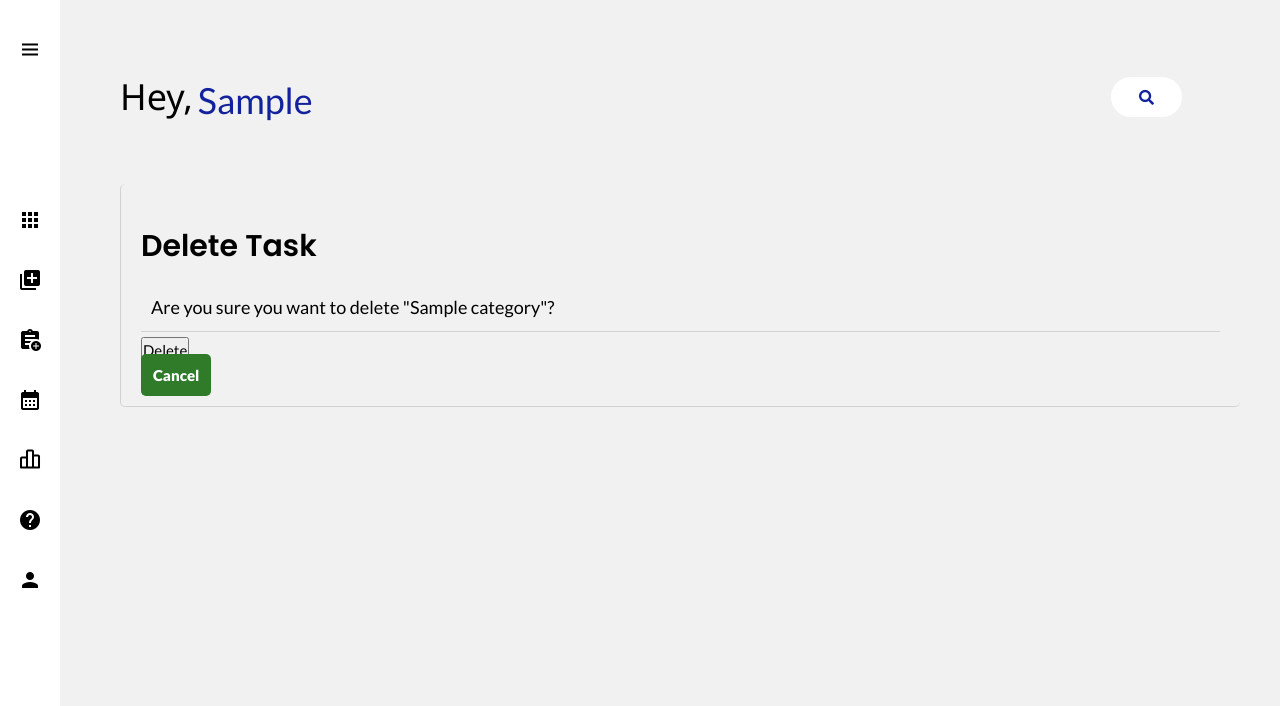
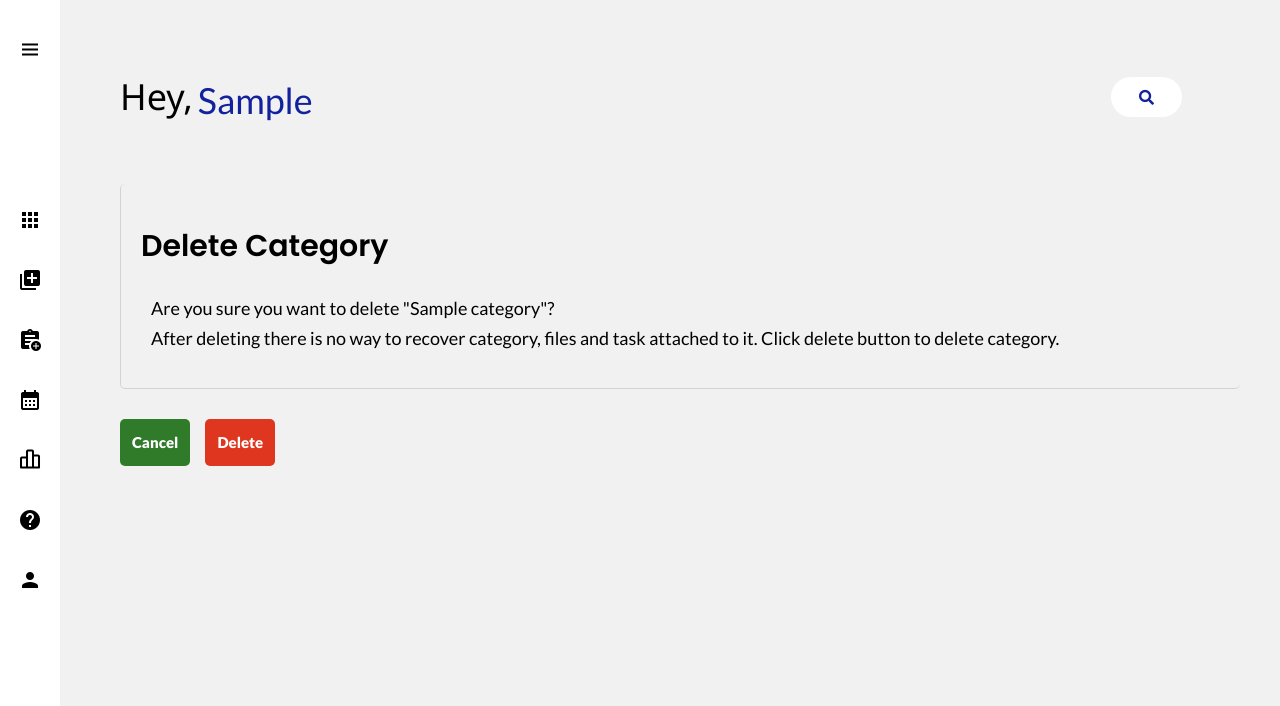
Before and after one commit to GwadeSteve/Task-Manager-Application, a Django app: page /tasks/delete-category/1/ in a window 1280 px wide. Shown: the top 706 px of the page. Run offline with Django 4.2, Linux system fonts and the light colour scheme; a user stored in the database is signed in; tables that the repository leaves empty hold one stand-in row (values such as "Sample post"); some libraries are stand-ins or nearby versions.

Commit message:
Reduced seen chars on Category name and description and delete is functional

```diff
--- a/tasks/static/tasks/css/base.css
+++ b/tasks/static/tasks/css/base.css
@@ -785,3 +785,8 @@ option,
 .set-completed label {
     margin-right: 15px;
 }
+
+.others form {
+    display: flex;
+    flex-direction: row;
+}
--- a/tasks/templates/tasks/delete_category.html
+++ b/tasks/templates/tasks/delete_category.html
@@ -2,14 +2,16 @@
 
 {% block delete_category%}
     <div class="details">
-        <h1>Delete Task</h1>
+        <h1>Delete Category</h1>
         <div class="text">
-            <p>Are you sure you want to delete "{{ category.name }}"?</p>
+            <p style="border-bottom:none; line-height:165%;">Are you sure you want to delete "{{ category.name }}"?<br> After deleting there is no way to recover category, files and task attached to it. Click delete button to delete category.</p>
         </div>
+    </div>
+    <div class="others">
         <form method="post">
+            <a href="{% url 'tasks:category-detail' category.id %}" class="Edit">Cancel</a>
             {% csrf_token %}
-            <button type="submit">Delete</button>
+            <button type="submit" class="Delete">Delete</button>
         </form>
-        <a href="{% url 'tasks:category-detail' category.id %}" class="Edit">Cancel</a>
     </div>
 {% endblock%}
--- a/tasks/templates/tasks/task_list.html
+++ b/tasks/templates/tasks/task_list.html
@@ -52,12 +52,12 @@
     {% for category in categories %}
         <div class="card">
             <div class="card-head">
-                <p><strong>{{ category.name }}</strong></p>
+                <p><strong>{{ category.name|slice:":18" }}{% if category.name|length > 18 %}...{%endif%}</strong></p>
                 <span class="material-symbols-outlined" id="category-menu">
                     more_vert
                 </span>
             </div>
-            <p class="Description">{{ category.description }}</p>
+            <p class="Description">{{ category.description|slice:":75" }}{% if category.description|length > 75 %}...{% endif %}</p>
             <p class="stats"><strong>Completed : </strong> {{ category.get_completed_task_count }}/{{ category.get_task_count }}</p>
             <a href="{% url 'tasks:category-detail' category.id %}">View</a>
             <p class="card-footer">Created : {{ category.created_at|date:"d F Y \\a\\t H:i" }}</p>
```
Also changed, not shown: tasks/templates/tasks/delete_task.html (+19 -15 lines).
